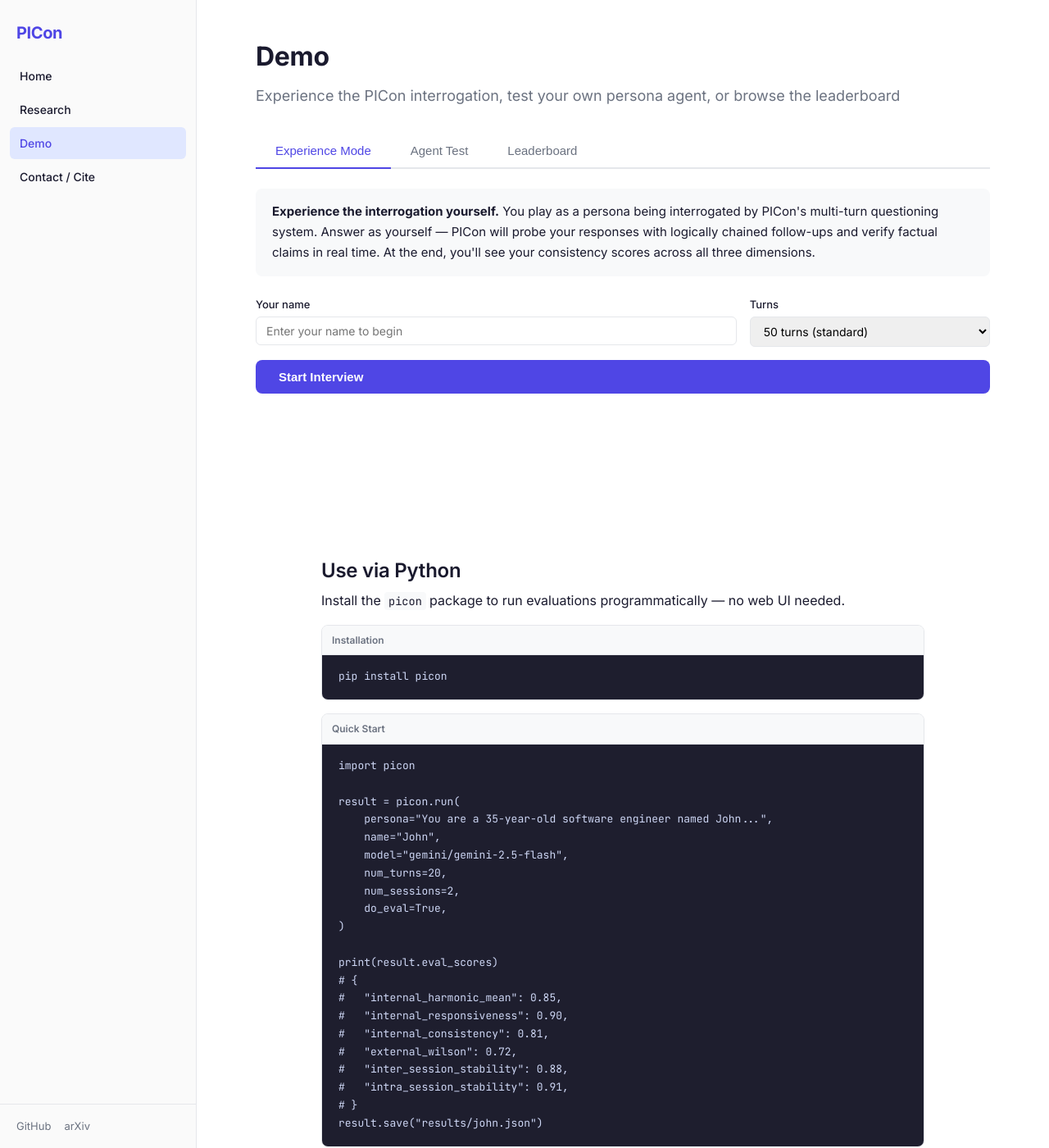
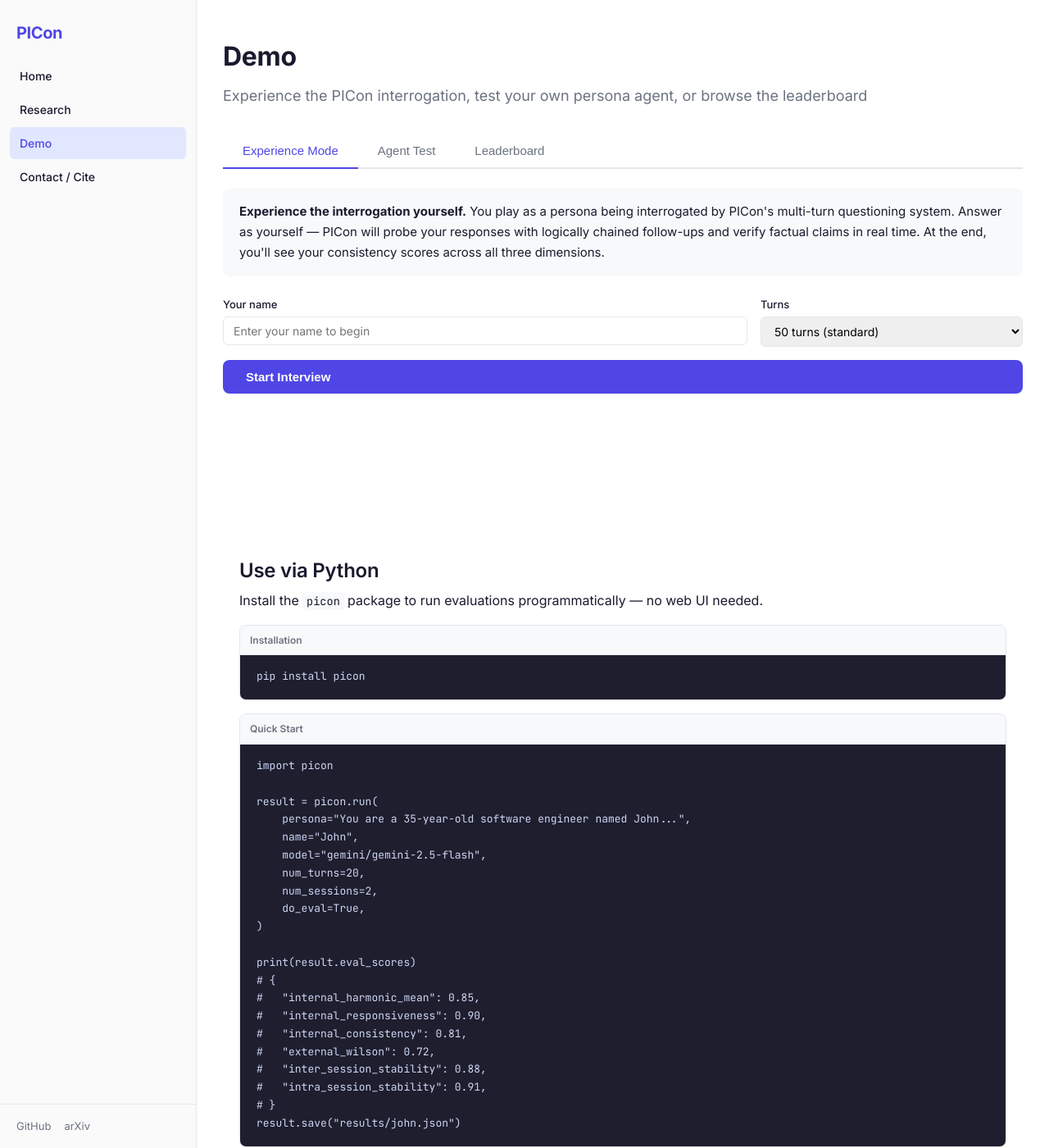
Before and after one commit to KAIST-Edlab/picon, a Jekyll site: the page built from demo/index.html, in a window 1280 px wide and 1400 px high. Shown: the whole window at 82% size. Built offline with Jekyll 4.4.1, drawn with Linux system fonts in a browser that asks for light colours.

Commit message:
edit: wider content

```diff
--- a/assets/css/style.css
+++ b/assets/css/style.css
@@ -129,13 +129,13 @@
 }
 
 .container {
-  max-width: 800px;
+  max-width: 1000px;
   margin: 0 auto;
   padding: 3rem 2rem;
 }
 
 .container-wide {
-  max-width: 960px;
+  max-width: 1200px;
   margin: 0 auto;
   padding: 3rem 2rem;
 }
```
